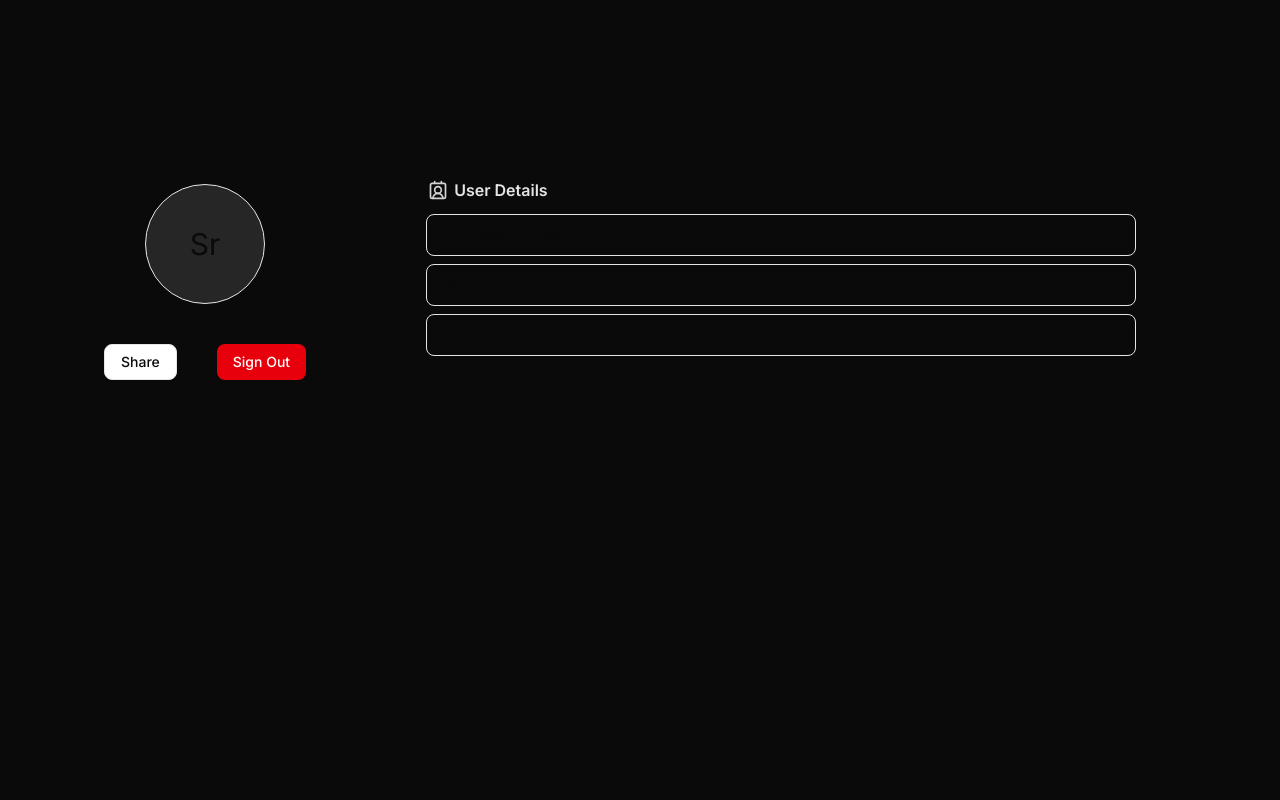
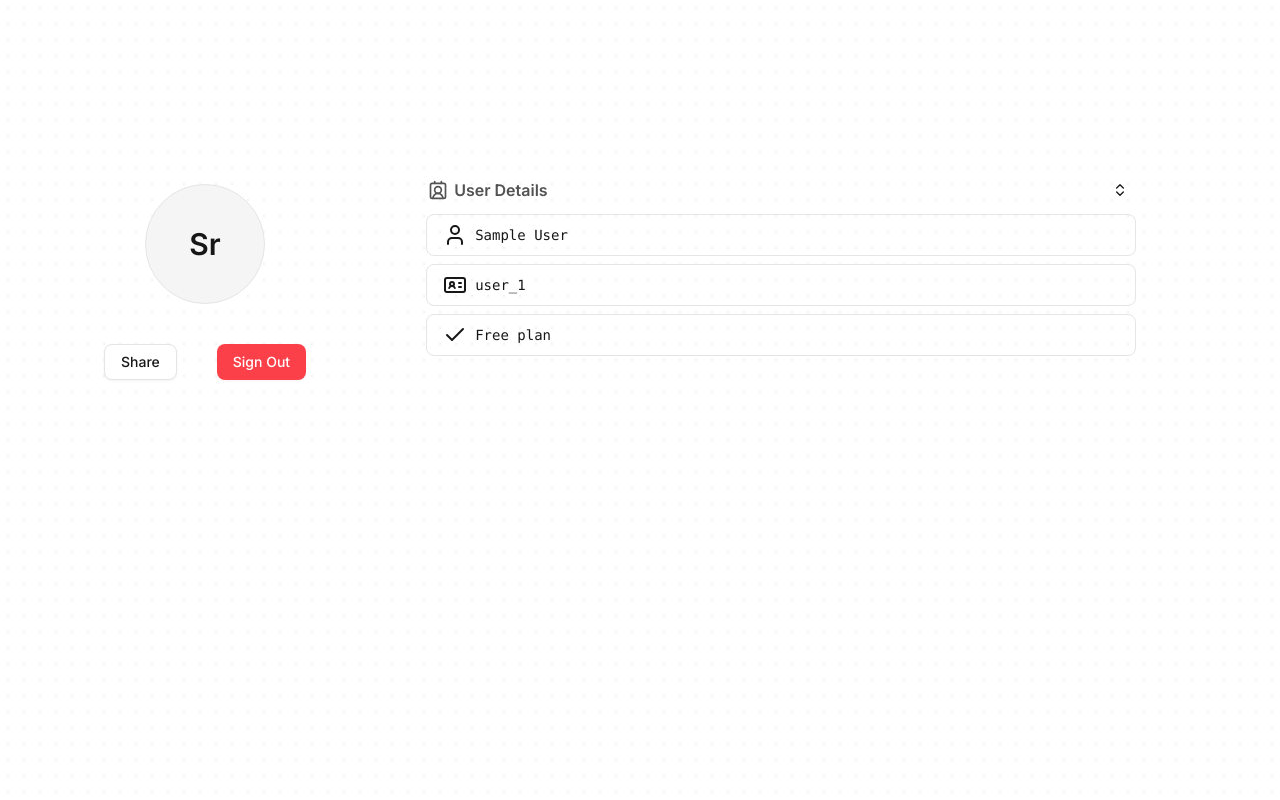
Before and after one commit to Forzun/MindMesh, a Next.js app: page /userInfo in a window 1280 px wide. Built offline with nearby package versions, Linux system fonts and the light colour scheme; no server answers; sample sign-in values are in the browser's storage.

Commit message:
DarkModeCompleteFixInit

```diff
--- a/app/(dashboard)/dashboard/layout.tsx
+++ b/app/(dashboard)/dashboard/layout.tsx
@@ -10,7 +10,7 @@
     <SidebarProvider>
       <AppSidebar />
       <SidebarInset>
-        <main className="sidebar-container">
+        <main className="sidebar-container inset-0 h-full w-full bg-white dark:bg-neutral-900 bg-[radial-gradient(#e5e7eb_1px,transparent_1px)] dark:bg-[radial-gradient(#3f3f46_1px,transparent_1px)] bg-size-[16px_16px]">
           <SidebarTrigger />
           {children}
         </main>
--- a/app/(dev)/components/app-sidebar.tsx
+++ b/app/(dev)/components/app-sidebar.tsx
@@ -107,18 +107,6 @@
           title: "",
           url: "#",
         },
-        {
-          title: "",
-          url: "#",
-        },
-        {
-          title: "",
-          url: "#",
-        },
-        {
-          title: "",
-          url: "#",
-        },
       ],
     },
     {
@@ -140,18 +128,6 @@
       ),
 
       items: [
-        {
-          title: "",
-          url: "#",
-        },
-        {
-          title: "",
-          url: "#",
-        },
-        {
-          title: "",
-          url: "#",
-        },
         {
           title: "",
           url: "#",
@@ -198,7 +174,6 @@
 
   return (
     <Sidebar className="" variant="inset" {...props}>
-      <ThemeToggle />
       <SidebarHeader>
         <SidebarMenu>
           <SidebarMenuItem>
@@ -227,6 +202,9 @@
         <NavProjects projects={data.projects} />
         <NavSecondary items={data.navSecondary} className="mt-auto" />
       </SidebarContent>
+      <span className="w-full pl-3">
+        <ThemeToggle />
+      </span>
       <SidebarFooter>
         <NavUser
           user={{
--- a/app/(dev)/components/nav-main.tsx
+++ b/app/(dev)/components/nav-main.tsx
@@ -59,8 +59,8 @@
                   </CollapsibleTrigger>
                   <CollapsibleContent>
                     <SidebarMenuSub>
-                      {item.items?.map((subItem) => (
-                        <SidebarMenuSubItem key={subItem.title}>
+                      {item.items?.map((subItem , index) => (
+                        <SidebarMenuSubItem key={index}>
                           <SidebarMenuSubButton asChild>
                             <a href={subItem.url}>
                               {loading ? (
--- a/app/(pages)/userInfo/page.tsx
+++ b/app/(pages)/userInfo/page.tsx
@@ -2,7 +2,7 @@
 import InfoCollaps from "@/components/custom/user-info-collapes";
 import { Button } from "@/components/ui/button";
 import { authOptions } from "@/lib/auth";
-import { getServerSession} from "next-auth";
+import { getServerSession } from "next-auth";
 import { redirect } from "next/navigation";
 
 export default async function UserInfoPage() {
@@ -12,17 +12,25 @@
     redirect("/signin");
   }
 
-  if(session?.user.name == undefined){
-    return null
+  if (session?.user.name == undefined) {
+    return null;
   }
 
   return (
-    <div className="h-screen w-full bg-neutral-950 ">
-      <div className="h-full container mx-auto max-w-6xl">
+    <div className="relative h-screen w-full overflow-hidden bg-white text-neutral-900 dark:bg-neutral-950 dark:text-neutral-100">
+      <div
+        aria-hidden="true"
+        className="pointer-events-none absolute inset-0 h-full w-full opacity-60
+        bg-[radial-gradient(#e5e7eb_1px,transparent_1px)]
+        dark:bg-[radial-gradient(#27272a_1px,transparent_1px)]
+        bg-size-[16px_16px]"
+      />
+
+      <div className="relative h-full container mx-auto max-w-6xl">
         <div className="w-full h-full flex flex-col gap-5 items-center">
           <div className="md:h-96 h-90 w-full flex md:flex-row flex-col">
-            <div className="md:w-96 flex flex-col justify-end items-center ">
-              <Avatar name={session?.user.name}/>
+            <div className="md:w-96 flex flex-col justify-end items-center">
+              <Avatar name={session.user.name} />
               <div className="md:h-10 h-40 w-full flex md:gap-10 gap-5 md:flex-row flex-col p-10">
                 <div className="h-full flex">
                   <Button className="w-full" variant="outline">
@@ -30,12 +38,13 @@
                   </Button>
                 </div>
                 <div className="h-full flex cursor-pointer">
-                  <SignOutButton variant="destructive" />
+                  <SignOutButton ClassName="bg-red-500/90" variant="destructive" />
                 </div>
               </div>
             </div>
+
             <div className="w-full h-full flex flex-col px-20">
-              <InfoCollaps session={session}/>
+              <InfoCollaps session={session} />
             </div>
           </div>
         </div>
@@ -44,10 +53,14 @@
   );
 }
 
-function Avatar({name}: {name : string}) {
+function Avatar({ name }: { name: string }) {
+  const initials = name[0] + name[name.length - 1];
+
   return (
-    <div className="md:w-30 md:h-30 w-20 h-20  object-cover rounded-full bg-neutral-800 flex items-center justify-center border">
-        <p className="text-3xl ">{name[0] + name[name.length -1]}</p>
+    <div className="md:w-30 md:h-30 w-20 h-20 rounded-full border bg-neutral-100 dark:bg-neutral-800 border-neutral-200 dark:border-neutral-700 flex items-center justify-center">
+      <p className="text-3xl font-semibold text-neutral-900 dark:text-neutral-50">
+        {initials}
+      </p>
     </div>
   );
 }
--- a/components/Card.tsx
+++ b/components/Card.tsx
@@ -59,10 +59,14 @@
   };
 
   const action = [
-    { id: 1, icon: <ShareIcon />, onclick: handleShare },
+    {
+      id: 1,
+      icon: <ShareIcon className="dark:text-neutral-300 text-neutral-900" />,
+      onclick: handleShare,
+    },
     {
       id: 2,
-      icon: <DeleteIcon className="text-neutral-300" />,
+      icon: <DeleteIcon className="dark:text-neutral-400 text-neutral-600" />,
       onclick: handleDelete,
     },
   ];
@@ -70,7 +74,7 @@
   return (
     <div
       onClick={() => setHidden(!hidden)}
-      className="bg-white dark:bg-neutral-900 rounded-xl min-w-80 w-full min-h-7 h-fit border-1 border-dashed border-inset px-3 py-3 transition-normal duration-200 delay-75 hover:inset-shadow-sm hover:inset-shadow-neutral-800 transition-all ease-in"
+      className="bg-neutral-50 dark:bg-neutral-900  rounded-xl min-w-80 w-full h-fit border-1 border-dashed border-inset px-3 py-3 transition-normal duration-200 delay-75 dark:hover:inset-shadow-sm dark:hover:inset-shadow-neutral-800 transition-all ease-in shadow-[0px_2px_3px_-1px_rgba(0,0,0,0.1),0px_1px_0px_0px_rgba(25,28,33,0.02),0px_0px_0px_1px_rgba(25,28,33,0.08)]"
     >
       <div className="flex flex-col w-full h-full gap-2">
         <div className="flex items-center justify-between">
@@ -125,7 +129,7 @@
       type="button"
       disabled={loading}
       onClick={onClick}
-      className="rounded-md px-2 py-2 group border bg-neutral-700/30 hover:bg-neutral-900/40 transition-all ease-in duration-300 border-dashed border-neutral-600 text-white"
+      className="rounded-md px-1 py-2 group border-[1px] bg-neutral-200/30 dark:bg-neutral-900 dark:hover:bg-neutral-800/30 hover:bg-neutral-100 transition-all ease-in duration-300 border-dashed dark:border-neutral-700/70 border-neutral-500/40 "
     >
       {loading ? (
         <LoaderCircle className="animate-spin transition-all duration-500" />
--- a/components/custom/user-info-collapes.tsx
+++ b/components/custom/user-info-collapes.tsx
@@ -4,7 +4,13 @@
   CollapsibleContent,
   CollapsibleTrigger,
 } from "@radix-ui/react-collapsible";
-import { Check, ChevronsUpDown, ContactRound, IdCard, User } from "lucide-react";
+import {
+  Check,
+  ChevronsUpDown,
+  ContactRound,
+  IdCard,
+  User,
+} from "lucide-react";
 import { Button } from "../ui/button";
 import { useState } from "react";
 import { Session } from "next-auth";
@@ -19,10 +25,10 @@
       className="flex w-full h-full justify-end pb-7 flex-col gap-2"
     >
       <div className="flex items-center justify-between">
-        <h1 className="text-md font-semibold flex items-center gap-1 text-neutral-200">
+        <h1 className="text-md font-semibold flex items-center gap-1 text-neutral-600 dark:text-neutral-300">
           {" "}
           <span>
-            <ContactRound className="h-5 text-neutral-300" />
+            <ContactRound className="h-5 text-neutral-600 dark:text-neutral-300" />
           </span>{" "}
           User Details
         </h1>
--- a/components/theme-toggle.tsx
+++ b/components/theme-toggle.tsx
@@ -17,7 +17,7 @@
 
   return (
     <motion.div
-      className="flex items-center justify-between p-1 rounded-full bg-neutral-100 dark:bg-black/90 w-fit"
+      className="flex items-center justify-between p-1 rounded-full bg-neutral-100 dark:bg-neutral-950/15 w-fit"
       initial={{ opacity: 0 }}
       animate={{ opacity: 1 }}
       transition={{ duration: 0.3 }}
@@ -25,17 +25,17 @@
       <ThemeButton
         active={theme === "light"}
         onClick={() => setTheme("light")}
-        icon={<Sun size={16} />}
+        icon={<Sun size={14} />}
       />
       <ThemeButton
         active={theme === "system"}
         onClick={() => setTheme("system")}
-        icon={<Monitor size={16} />}
+        icon={<Monitor size={14} />}
       />
       <ThemeButton
         active={theme === "dark"}
         onClick={() => setTheme("dark")}
-        icon={<Moon size={16} />}
+        icon={<Moon size={14} />}
       />
     </motion.div>
   );
```
Also changed, not shown: app/(dev)/layout.tsx (+12 -4 lines), app/(dev)/test/page.tsx (+14 -6 lines).
